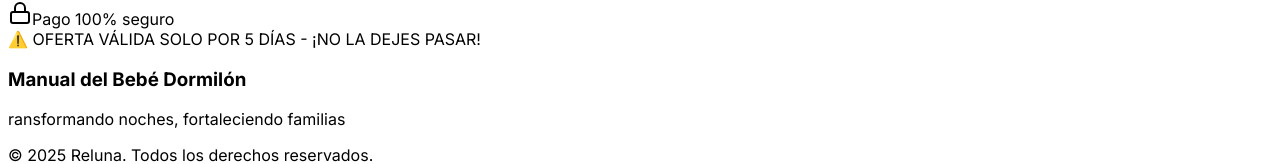
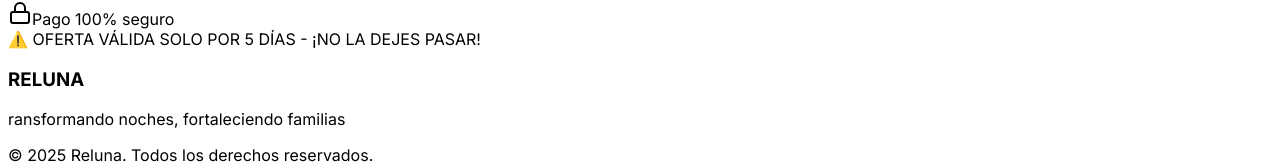
Before and after one commit to marllonofc/bebedormilon, a React (Vite) app in the folder client/: page / in a window 1280 px wide. Shown: the part 6332-6496 px from the top of the page. Built offline with nearby package versions, Linux system fonts and the light colour scheme; a web font is replaced by a local one.

Commit message:
Update home.tsx

```diff
--- a/client/src/pages/home.tsx
+++ b/client/src/pages/home.tsx
@@ -613,7 +613,7 @@
       <footer className="bg-gray-800 text-white py-8">
         <div className="container mx-auto px-4 text-center">
           <div className="mb-4">
-            <h3 className="font-bold text-lg" data-testid="footer-title">Manual del Bebé Dormilón</h3>
+            <h3 className="font-bold text-lg" data-testid="footer-title">RELUNA</h3>
             <p className="text-gray-400" data-testid="footer-tagline">ransformando noches, fortaleciendo familias</p>
           </div>
 
```
